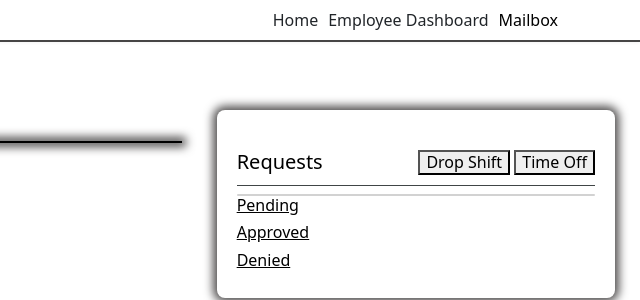
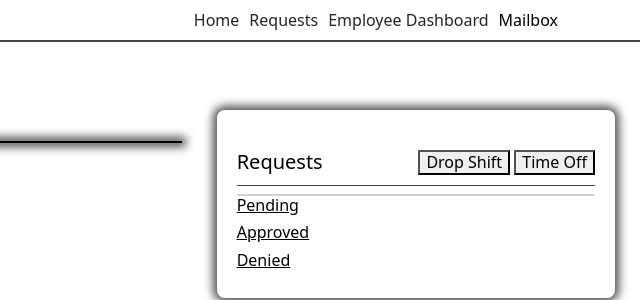
Before and after one commit to abrow52/Capstone, a plain HTML site: page public/AssociateIndex.html in a window 1280 px wide. Shown: the top 300 px of the page, 640-1280 px from the left. Drawn offline with nearby package versions, Linux system fonts and the light colour scheme; no server answers.

Commit message:
Update AssociateIndex.html

```diff
--- a/public/AssociateIndex.html
+++ b/public/AssociateIndex.html
@@ -25,6 +25,7 @@
             <ul  id="navItems" style="display:flex; list-style-type: none; gap: 10px">
                 <li class="nav-item"><a class="nav-link" aria-current="page" href="/home">Home</a></li>
                 <li class="nav-item" id = "managerLink" style = "display:none;"><a class="nav-link" href="/hub">Scheduling Hub</a></li>
+                <li class="nav-item"><a class="nav-link" href="/requests">Requests</a></li>
                 <li class="nav-item"><a class="nav-link" href="/dash">Employee Dashboard</a></li>
                 <li class="nav-item">
                   <button type="button" id="openMailbox" class="open-button" style="border:none; background:none; padding:0;">
```
